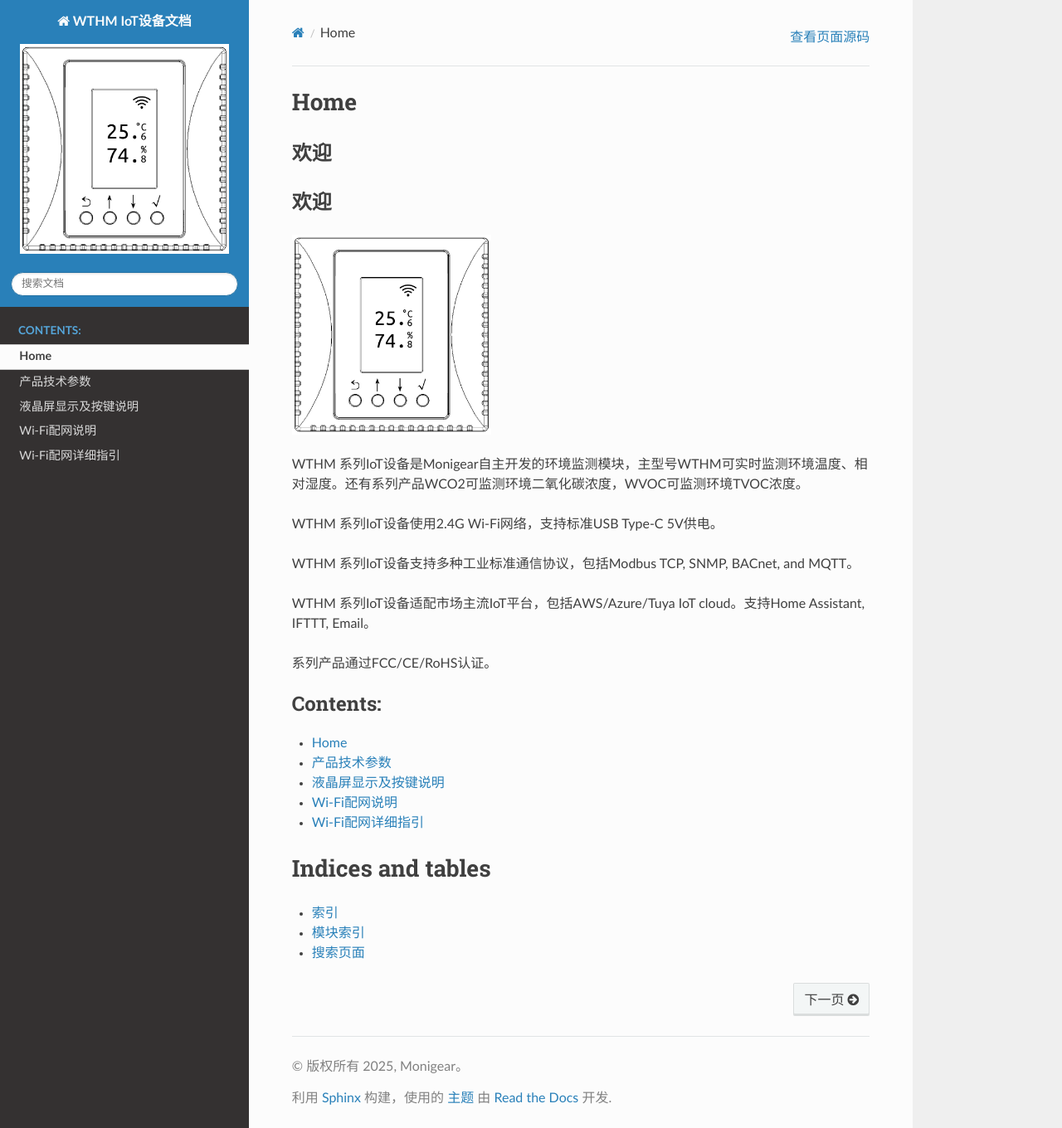
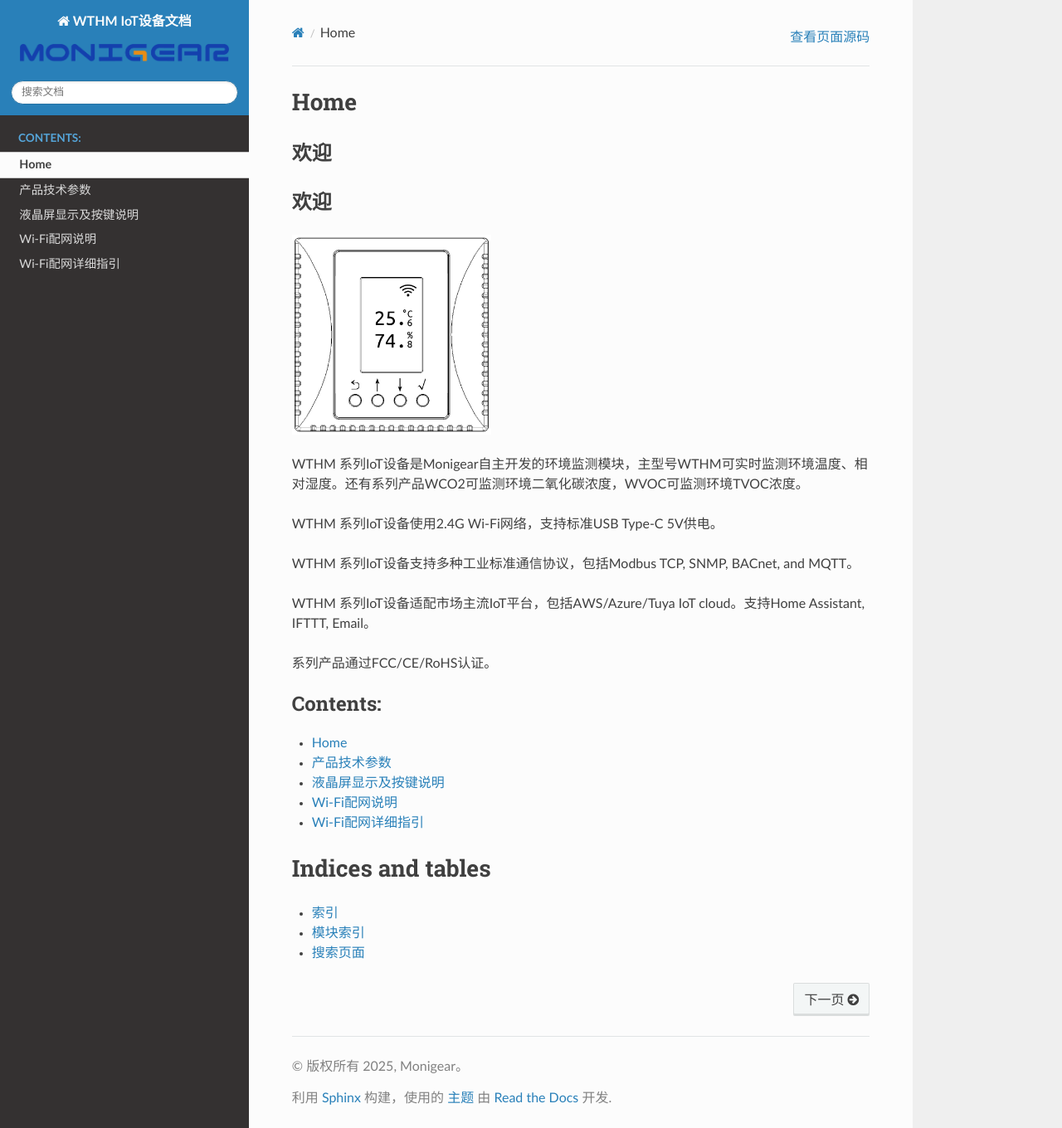
Before and after one commit to laosongbaba/wthm_docs_sphinx, a Sphinx documentation site: the page built from docs/index.rst, in a window 1280 px wide and 1360 px high. Shown: the whole window at 83% size. Built offline with Sphinx 7.4.7 and the Read the Docs theme 3.1.0, drawn with Linux system fonts in a browser that asks for light colours.

Commit message:
update logo and favicon

```diff
--- a/docs/conf.py
+++ b/docs/conf.py
@@ -91,8 +91,8 @@ html_theme = 'sphinx_rtd_theme'  # Use Read the Docs theme
 html_static_path = ['_static']
 
 # Additional configuration for Read the Docs
-html_logo = '_static/images/th.png'
-html_favicon = '_static/images/th.png'
+html_logo = '_static/images/monigear.jpg'
+html_favicon = '_static/images/favicon.ico'
 
 # Theme options for Read the Docs
 html_theme_options = {
```
Also changed, not shown: docs/_static/images/favicon.ico (added), docs/_static/images/monigear.jpg (added).
